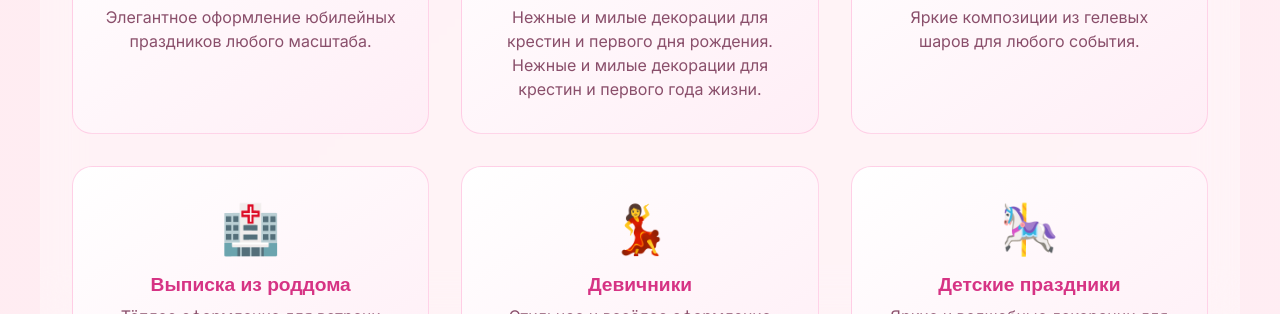
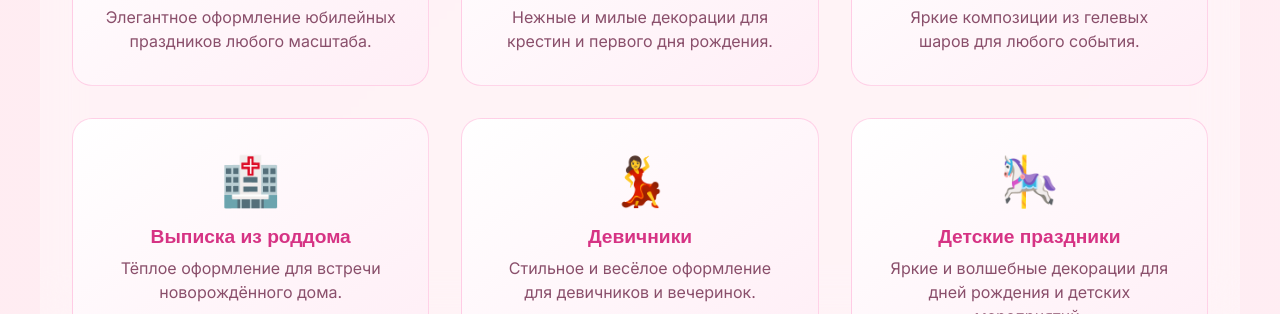
Before and after one commit to Yulisharpmr/holiday, a plain HTML site: page index.html in a window 1280 px wide. Shown: the part 786-1100 px from the top of the page. Drawn offline with Linux system fonts and the light colour scheme; a web font is replaced by a local one.

Commit message:
push kres

```diff
--- a/index.html
+++ b/index.html
@@ -53,7 +53,7 @@
 
           <p>Нежные и милые декорации для крестин и первого дня рождения.</p>
 
-          <p>Нежные и милые декорации для крестин и первого года жизни.</p>
+          <!-- <p>Нежные и милые декорации для крестин и первого года жизни.</p> -->
 
         </div>
 
```
